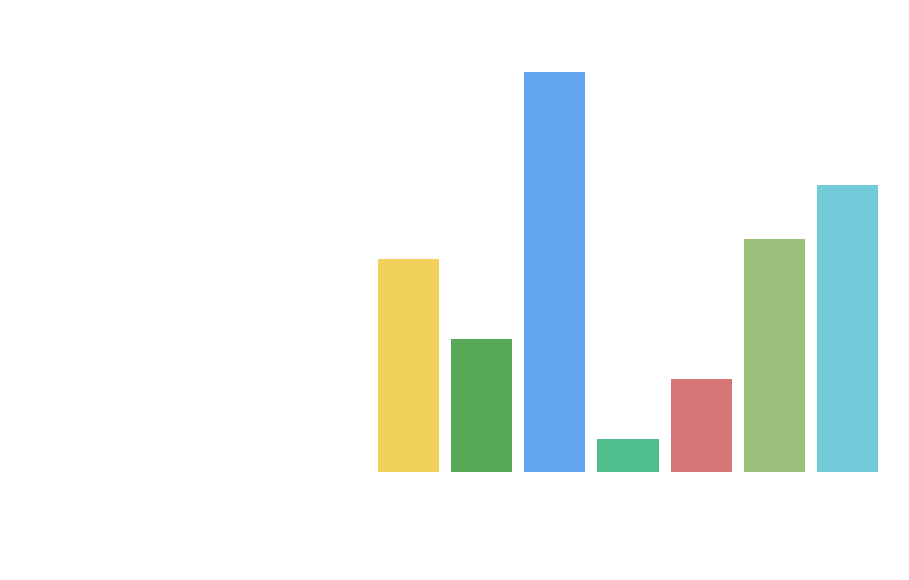
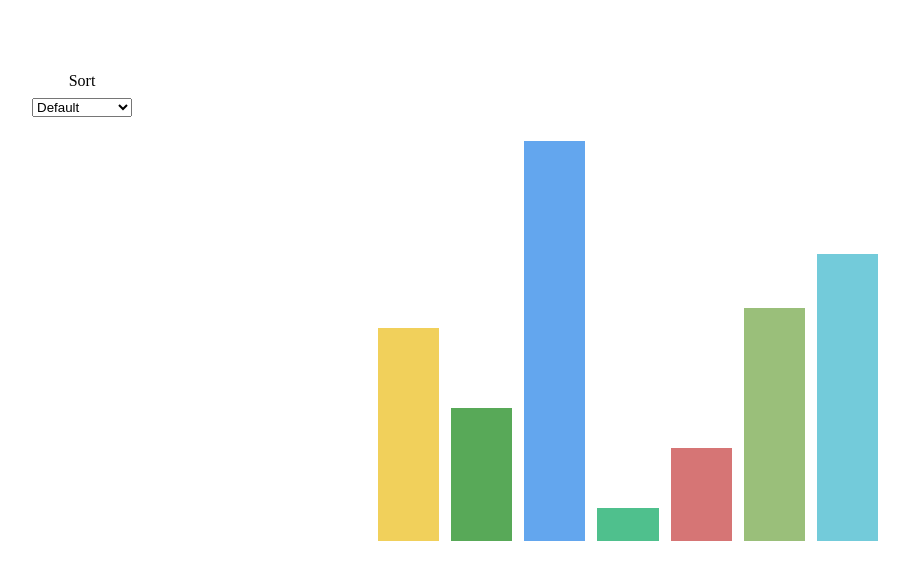
Before and after one commit to hrushikeshpatil05/React-components, a React (Vite) app: page / in a window 1280 px wide. Shown: the top 580 px of the page, without its empty margins (12-921 px from the left). Built offline with nearby package versions, Linux system fonts and the light colour scheme.

Commit message:
added more changes

```diff
--- a/src/App.tsx
+++ b/src/App.tsx
@@ -2,11 +2,32 @@ import { useState, useEffect } from 'react'
 import './App.css'
 import { getData } from './Server/Api';
 import BarChart from './components/BarChart';
+import Control from './components/Control';
+
+const transformData = (item: any) => ({
+  id: item.id,
+  label: item.name,
+  value: item.ticketCount,
+  colour: item.colour,
+});
+
+function getSortedChartItems(mode: string, items: any[]) {
+  if (mode === 'default') return items;
+
+  const direction = mode === 'ascending' ? 1 : -1;
+  const itemsCopy = [...items];
+
+  return itemsCopy.sort(
+    (a, b) => (a.ticketCount - b.ticketCount) * direction
+  );
+}
+
 
 function App() {
 
   const [data, setData] = useState<any[]>([]);
   const [status, setStatus] = useState<string>('idle');
+  const [mode, setMode] = useState('default');
 
   useEffect(() => {
     setStatus('loading');
@@ -18,20 +39,26 @@ function App() {
       setStatus('error');
     });
   }, []);
+
+  const sortedChartItems = getSortedChartItems(
+    mode,
+    data
+  );
+
   return (
     <>
       <main>
+        <div className="controls-wrapper">
+          <Control mode={mode} onChangeMode={setMode} />
+        </div>
         <div className='chart-wrapper'>
           {status === 'loading' && <p>...loading</p>}
           {status === 'error' && <p>...Something went wrong</p>}
-          {status === 'success' && <BarChart items={data} />}
+          {status === 'success' && <BarChart items={sortedChartItems} transformer={transformData} />}
         </div>
       </main>
     </>
   )
 }
 
-export default App
-function setError(error: any) {
-  throw new Error('Function not implemented.');
-}
+export default App;
--- a/src/components/BarChart.tsx
+++ b/src/components/BarChart.tsx
@@ -1,19 +1,27 @@
+import { useMemo } from "react";
+
 const getMaxHeight = (height: number, maxHeight: number) => `${(height / maxHeight) * 100}%`
 
 function Bar(props: any) {
     return (
-        <div className="bar" {...props} />
+        <div className="bar" {...props} >
+        </div>
     )
 };
 
-function BarChart({ items }: any) {
+function BarChart({ items, transformer }: any) {
 
-    const maxHeight = Math.max(...items.map((item: any) => item.ticketCount))
+    const transformedItems = useMemo(
+        () => items.map(transformer),
+        [items, transformer]
+    );
+
+    const maxHeight = Math.max(...transformedItems.map((item: any) => item.value))
 
     return (
         <>
-            <div className="chart">{items.map((item: any) => (
-                <Bar key={item.id} style={{ backgroundColor: item.colour, height: getMaxHeight(item.ticketCount, maxHeight) }} />
+            <div className="chart">{transformedItems.map((item: any) => (
+                <Bar key={item.id} style={{ backgroundColor: item.colour, height: getMaxHeight(item.value, maxHeight) }} title={item.label} />
             ))}</div>
         </>
     )
--- /dev/null
+++ b/src/components/Control.tsx
@@ -0,0 +1,24 @@
+import { useId } from 'react';
+
+type ControlProps = {
+    mode: string;
+    onChangeMode: (mode: string) => void;
+};
+
+export default function Control({ mode, onChangeMode }: ControlProps) {
+    const id = useId();
+    return (
+        <div className="controls">
+            <label htmlFor={id}>Sort</label>
+            <select
+                id={id}
+                value={mode}
+                onChange={(e) => onChangeMode(e.target.value)}
+            >
+                <option value="default">Default</option>
+                <option value="ascending">Ascending</option>
+                <option value="descending">Descending</option>
+            </select>
+        </div>
+    )
+}
--- a/src/index.css
+++ b/src/index.css
@@ -18,6 +18,23 @@ main {
   justify-content: center;
 }
 
+.controls-wrapper {
+  margin-bottom: 24px;
+}
+
+.controls {
+  display: flex;
+  flex-direction: column;
+  gap: 8px;
+  width: 100px;
+}
+
+.bar-label {
+  text-align: bottom;
+  padding: 4px;
+
+}
+
 .chart {
   height: 400px;
   width: 500px;
```
